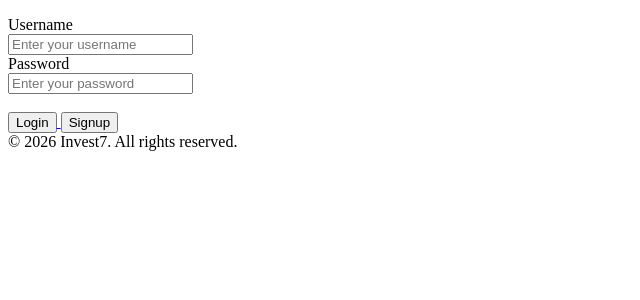
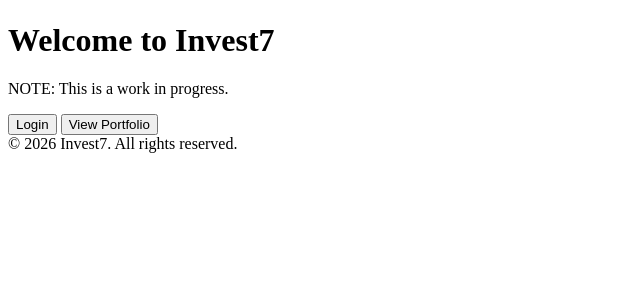
Before and after one commit to BCIT-BARRY/acit-2911-group-7, a Flask app: page / in a window 1280 px wide. Shown: the part 136-436 px from the top of the page, without its empty margins (0-640 px from the left). Run offline with Flask 3, Linux system fonts and the light colour scheme.

Commit message:
2026-05-04 2339: bug fixes

```diff
--- a/app.py
+++ b/app.py
@@ -32,7 +32,7 @@ def login():
 # ROUTE: GET PORTFOLIO PAGE
 @app.route("/portfolio", methods=["GET"])
 def portfolio():
-    return render_template("/portfolio.html", title="Portfolio")
+    return render_template("portfolio.html", title="Portfolio")
 
 # start app
 if __name__ == "__main__":
--- a/templates/index.html
+++ b/templates/index.html
@@ -2,23 +2,13 @@
 {% block content %}
 
 <main class="home-main">
-    <div class="login-box">
-        <form>
-            <label for="username">Username</label><br>
-            <input type="text" id="username" name="username" placeholder="Enter your username"><br>
+    <h1>Welcome to Invest7</h1>
+    <p>NOTE: This is a work in progress.</p>
 
-            <label for="password">Password</label><br>
-            <input type="password" id="password" name="password" placeholder="Enter your password"><br><br>
-
-            <a href="{{ url_for('portfolio') }}">
-                <button type="button">Login</button>
-            </a>
-
-            <a href="{{ url_for('portfolio') }}">
-                <button type="button">Signup</button>
-            </a>
-        </form>
-    </div>
+    <form method="GET">
+        <button type="submit" formaction="{{ url_for('login') }}">Login</button>
+        <button type="submit" formaction="{{ url_for('portfolio') }}">View Portfolio</button>
+    </form>
 </main>
 
 {% endblock content %}
--- a/templates/layout.html
+++ b/templates/layout.html
@@ -11,7 +11,7 @@
         <title>Invest 7</title>
     {% endif %}
 
-    <link rel="logo" type="png" href="{{ url_for('static', filename='invest7_logo.png') }}">
+    <link rel="icon" type="image/png" href="{{ url_for('static', filename='invest7_logo.png') }}">
     <link rel="stylesheet" href="{{ url_for('static', filename='main.css') }}">
 </head>
 <body>
```
Also changed, not shown: templates/login.html (+16 -1 lines).
